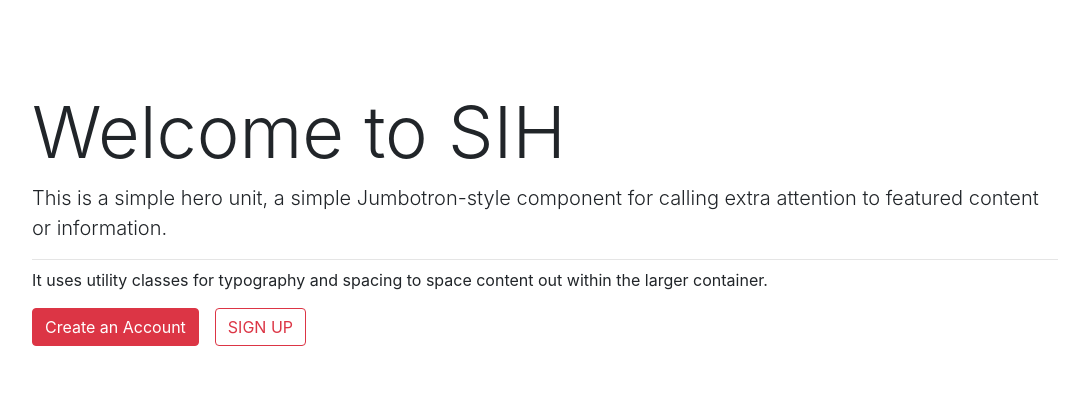
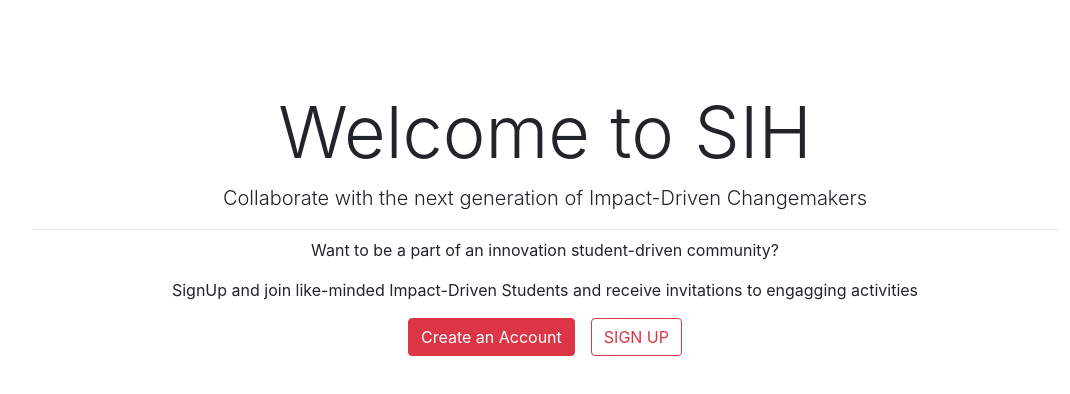
Before and after one commit to nehavenkat/SIHReact, a React (Create React App) app: page / in a window 1280 px wide. Shown: the top 394 px of the page, without its empty margins (95-1165 px from the left). Built offline with nearby package versions, Linux system fonts and the light colour scheme.

Commit message:
added routes

```diff
--- a/src/Components/WelcomePage.css
+++ b/src/Components/WelcomePage.css
@@ -1,8 +1,12 @@
 .container{
     margin: auto;
+    text-align: center;
     display: flex;
    padding:25px;
 }
 .jumbotron{
     background-color:white !important;
     }
+    /* p {
+        text-align: center;
+        }    */
--- a/src/Components/WelcomePage.jsx
+++ b/src/Components/WelcomePage.jsx
@@ -9,13 +9,13 @@ export default class WelcomePage extends Component {
     <div className="container">
       <Jumbotron>
         <h1 className="display-3">Welcome to SIH</h1>
-        <p className="lead">This is a simple hero unit, a simple Jumbotron-style component for calling extra attention to featured content or information.</p>
+        <p className="lead">Collaborate with the next generation of Impact-Driven Changemakers</p>
         <hr className="my-2" />
-        <p>It uses utility classes for typography and spacing to space content out within the larger container.</p>
+        <p>Want to be a part of an innovation student-driven community?</p>
+        <p>SignUp and join like-minded Impact-Driven Students and receive invitations to engagging activities</p>
         <p>
         <Link to="/RegistrationForm" className="mr-3 btn btn-danger">Create an Account</Link>
         <Link to="/SignUp" className="btn btn-outline-danger">SIGN UP</Link>
-
         </p>
       </Jumbotron>
     </div>
```
